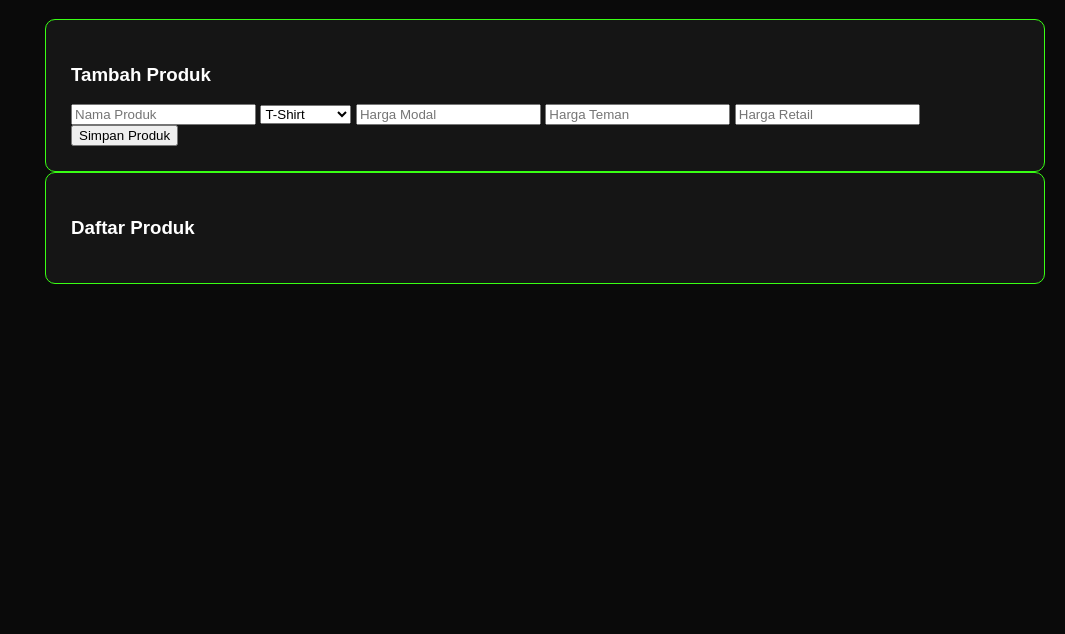
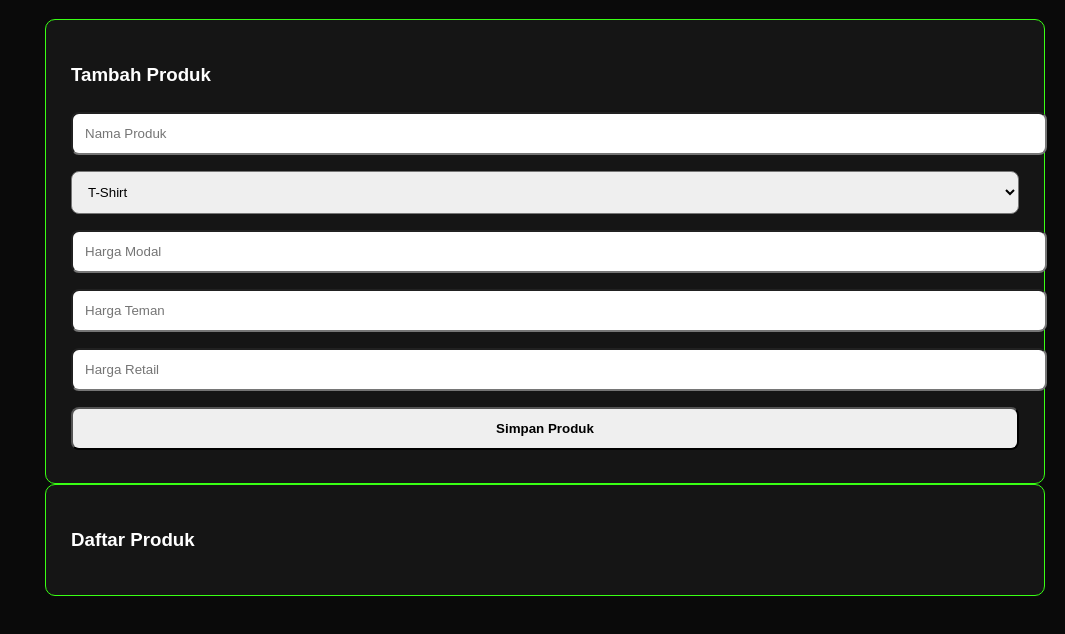
Before and after one commit to hellgod12/spectre-inventory-v2, a plain HTML site: page index.html in a window 1280 px wide. Shown: the part 82-716 px from the top of the page, without its empty margins (215-1280 px from the left). Drawn offline with Linux system fonts and the light colour scheme.

Commit message:
Style input, select, and button elements for uniformity

```diff
--- a/style.css
+++ b/style.css
@@ -41,3 +41,16 @@ body{
     padding:25px;
     border-radius:10px;
 }
+input,
+select,
+button{
+    width:100%;
+    padding:12px;
+    margin:8px 0;
+    border-radius:8px;
+}
+
+button{
+    cursor:pointer;
+    font-weight:bold;
+}
```
